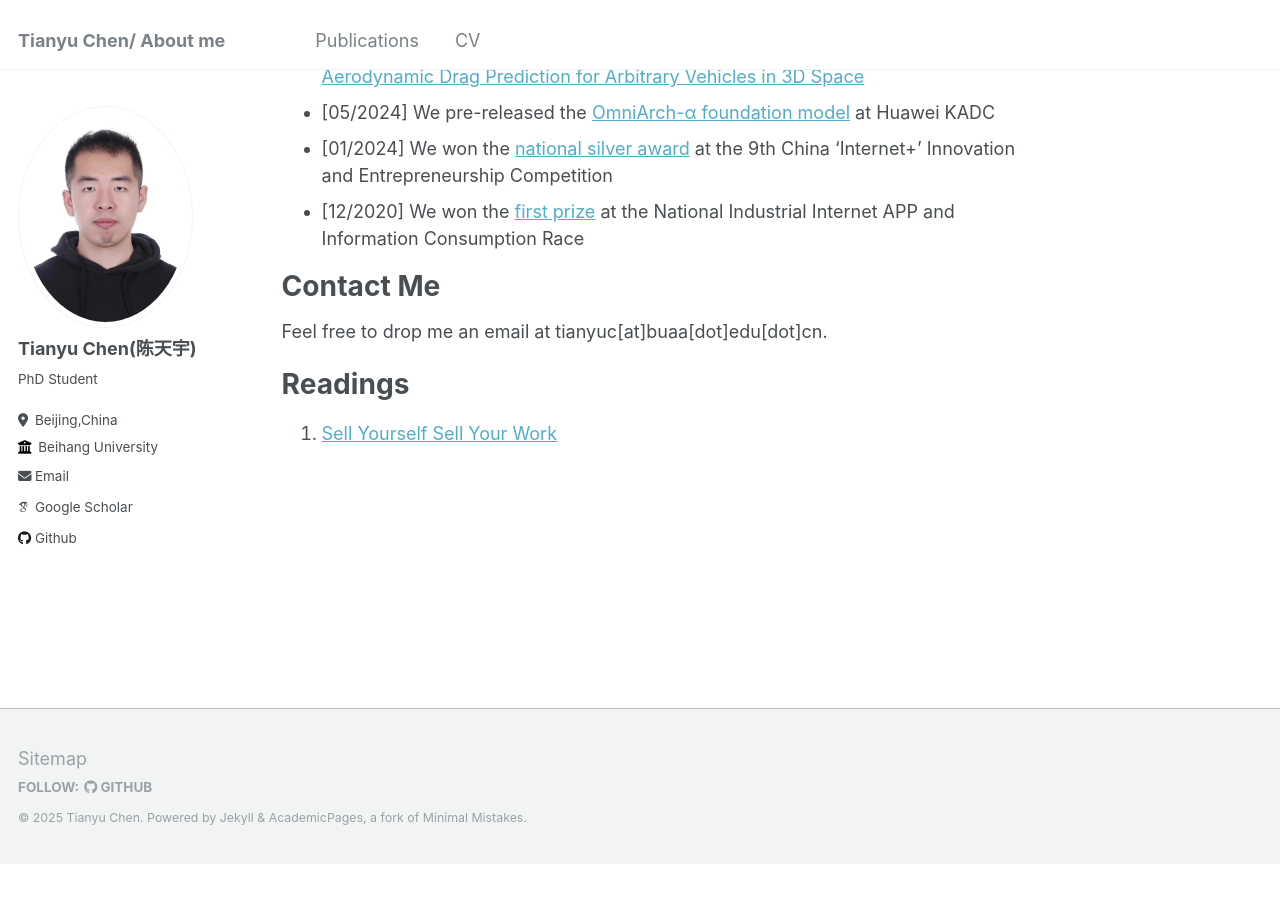
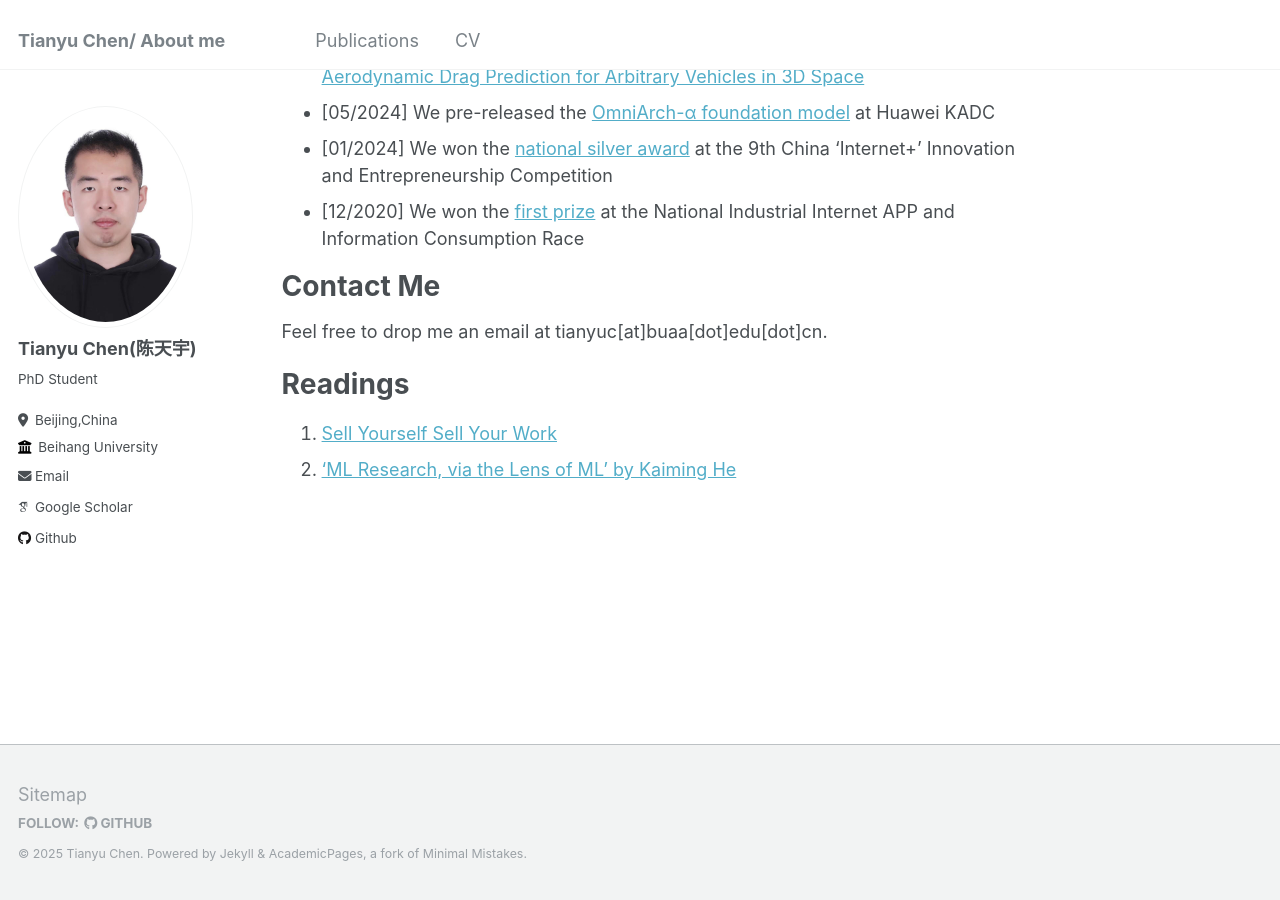
Before and after one commit to Tarpelite/tarpelite.github.io, a Jekyll site: the page built from _pages/about.md, in a window 1280 px wide and 900 px high, scrolled down 696 px. Built offline with Jekyll 4.4.1, drawn with Linux system fonts in a browser that asks for light colours; some web fonts are replaced; before the commit the page ends 1560 px from its top, so only the background shows below that.

Commit message:
add readings

```diff
--- a/_pages/about.md
+++ b/_pages/about.md
@@ -33,3 +33,4 @@ Feel free to drop me an email at tianyuc[at]buaa[dot]edu[dot]cn.
 Readings
 =======
 1. [Sell Yourself Sell Your Work](https://www.solipsys.co.uk/new/SellYourselfSellYourWork.html?yc25hn)
+2. ['ML Research, via the Lens of ML' by Kaiming He](https://people.csail.mit.edu/kaiming/neurips2024workshop/neurips2024_newinml_kaiming.pdf)
```
